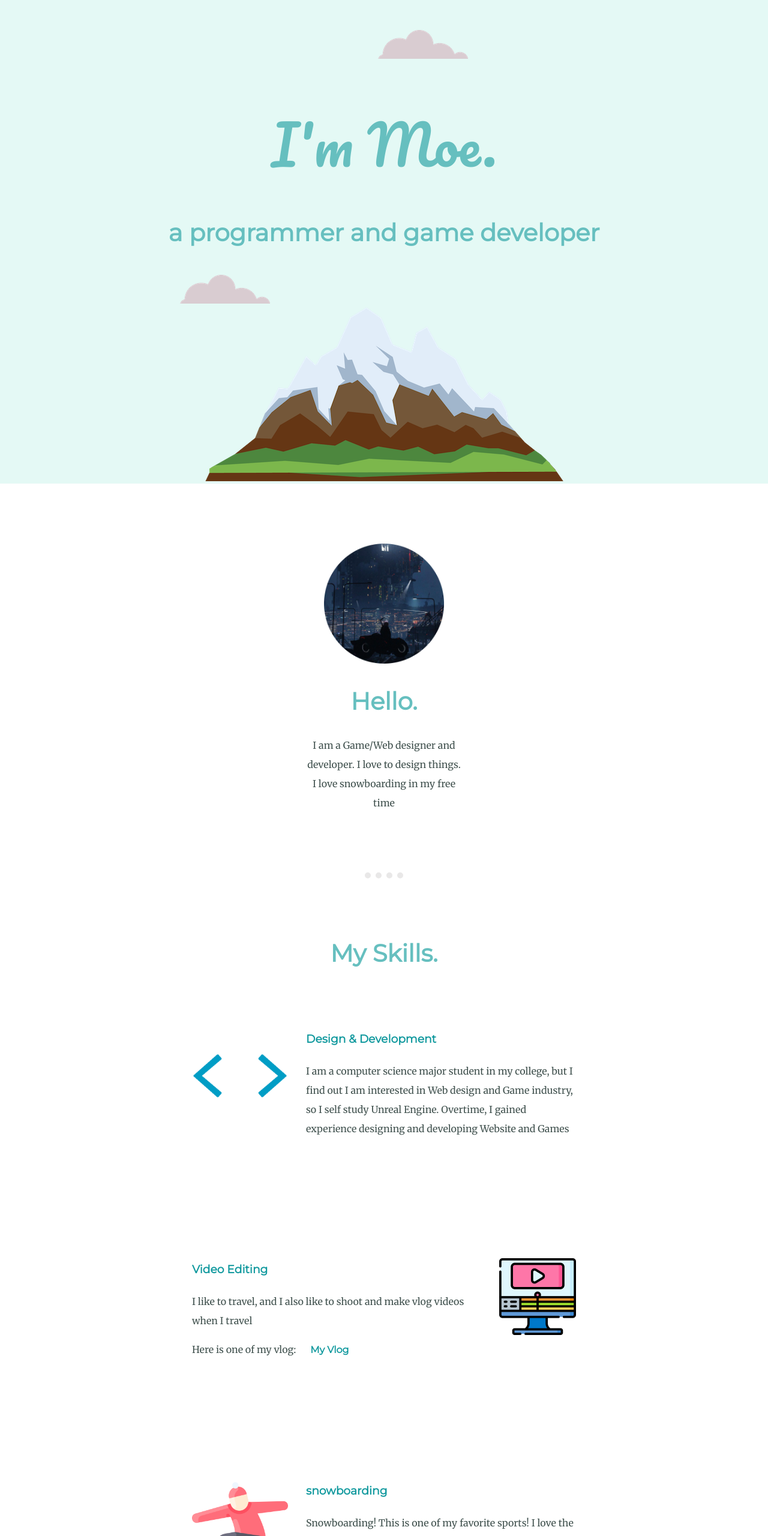
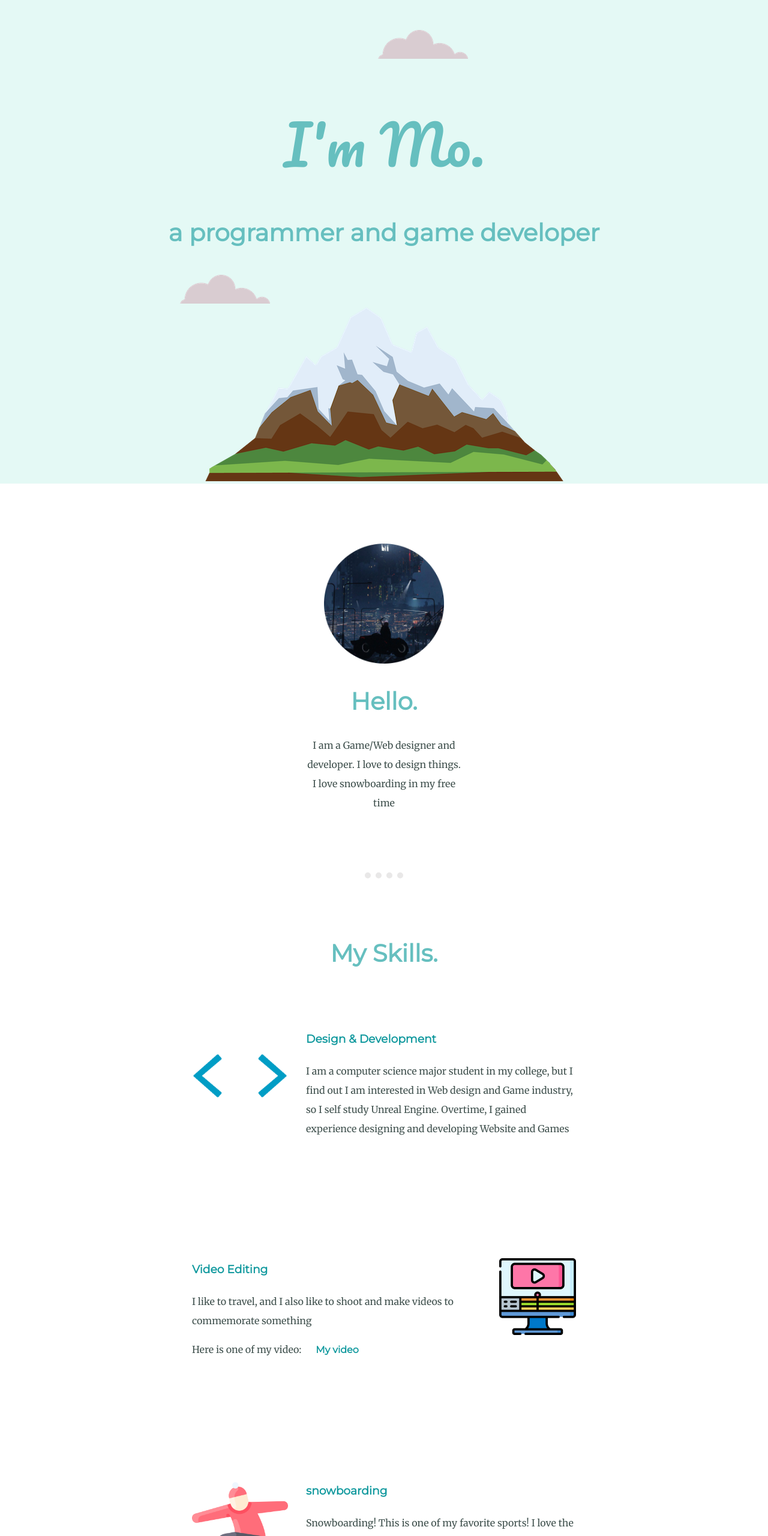
Before and after one commit to Mozitiz/MyWebsite, a plain HTML site: page index.html in a window 1280 px wide. Shown: the top 2560 px of the page at 60% size. Drawn offline with Linux system fonts and the light colour scheme.

Commit message:
Add files via upload
Name and video link changed

```diff
--- a/index.html
+++ b/index.html
@@ -14,7 +14,7 @@
 <body>
 	<div class="top-container">
 		<img class="top-cloud" src="images/cloud.png" alt="cloud-img">
-		<h1>I'm Moe.</h1>
+		<h1>I'm Mo.</h1>
 		<h2>a programmer and game developer</h2>
 		<img class="bottom-cloud" src="images/cloud.png" alt="cloud-img">
 		<img src="images/mountain.png" alt="mountain-img">
@@ -39,10 +39,10 @@
 		  <div class="skill-row">
 			<img class="videoEdit-img" src="images/videoEdit.png" alt="videoEdit">
 			<h3>Video Editing</h3>
-			<p class="hobby-discrip">I like to travel, and I also like to shoot and make vlog videos when I travel</p>
-			<p>Here is one of my vlog:
-				<a href="https://www.bilibili.com/video/BV1BL4y1A72A/?share_source=copy_web&vd_source=15a2ffd24936c50ab9ce99766f20d9e0">
-					<B>My Vlog</B></a>
+			<p class="hobby-discrip">I like to travel, and I also like to shoot and make videos to commemorate something</p>
+			<p>Here is one of my video:
+				<a href="https://www.bilibili.com/video/BV1yW411F7gD/?spm_id_from=333.1007.top_right_bar_window_default_collection.content.click&vd_source=6e2a008c2231156ee42330146f116690">
+					<B>My video</B></a>
 			</p>
 		  </div>
 		  <div class="skill-row">
@@ -68,7 +68,7 @@
 		<a class="footer-link" href="https://s1m-ple.github.io/cv/">CV</a>
 		<p> Phone -- US: 7178398338 / China: 18620114045</p>
 		<p> WeChat: Mozitiz0067</p>
-		<p class="copyright">© Zilue(Moe) Zhang.</p>
+		<p class="copyright">© Zilue(Mo) Zhang.</p>
 	</div>
 
 </body>
```
